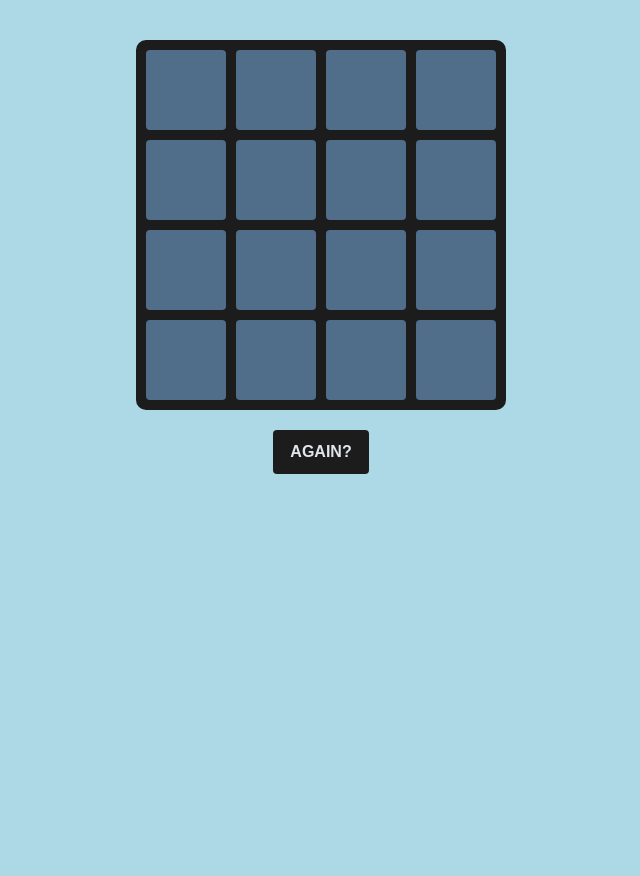
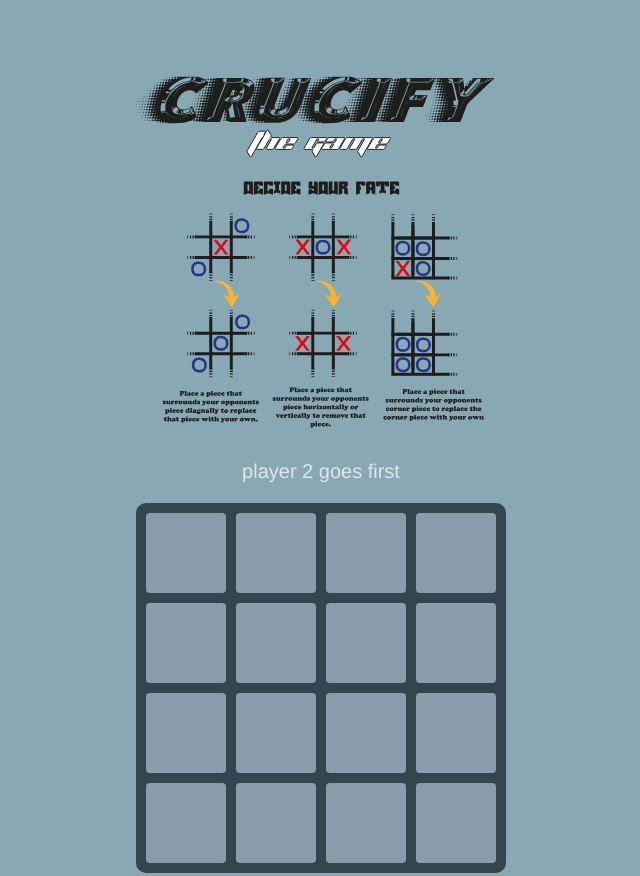
Before and after one commit to ccb321/02077310, an Electron app: page web-app/browser/index.html in a window 1280 px wide. Shown: the top 876 px of the page, without its empty margins (319-959 px from the left). Before the commit the page ends 800 px from the top, so only its background shows below. Drawn offline with Linux system fonts and the light colour scheme; files whose address does not match are found by name.

Commit message:
adding win messages

```diff
--- a/web-app/browser/default.css
+++ b/web-app/browser/default.css
@@ -16,9 +16,9 @@ body {
   flex-direction: column;
   padding-top: 5vh;
 }
-.game-logo {
-  width: 8rem;
-  height: 8rem;
+.logo {
+  width: 20rem;
+  height: 20rem;
 }
 #notification-bar {
   width: 18.5rem;
@@ -33,7 +33,7 @@ body {
   grid-template: repeat(4, 4rem) / repeat(4, 4rem);
   gap: 0.5rem;
   padding: 0.5rem;
-  background-color: #1c1c1c;
+  background-color: #33464e;
   border-radius: 0.5rem;
 }
 .busy figure {
@@ -54,7 +54,7 @@ body {
 figure {
   margin: 0;
   display: flex;
-  background-color: #506d8a;
+  background-color: #8b9cad;
   border-radius: 0.2rem;
   justify-content: center;
   align-items: center;
@@ -72,7 +72,7 @@ button {
   padding: 0.6rem 0.8rem;
   border-radius: 0.2rem;
   border: 1px solid transparent;
-  background-color: #1c1c1c;
+  background-color: #3f7da1;
   text-transform: uppercase;
   font-weight: bold;
   color: #e1e6eb;
--- a/web-app/browser/index.html
+++ b/web-app/browser/index.html
@@ -16,6 +16,14 @@
     <!--<script type="text/javascript" src="web-app\browser\main.js"></script>
     <script type="text/javascript" src="web-app\common\Crucify.js"></script>-->
 <body>
+    <img
+    class="logo"
+    src="Pictures/rulesCrucify.svg"
+    alt="Rules of Crucify"
+    width="300"
+    height="300"
+    />
+    <p id="display">Loading the game...</p>
     <main class="board">
         <figure id="f0" ></figure>
         <figure id="f1" ></figure>
@@ -37,7 +45,7 @@
       <button id="btnNewGame" >AGAIN? </button>
       <style>
         body {
-            background-color: lightblue;
+            background-color: rgb(136, 169, 180);
             }
       </style>
 </body>
--- a/web-app/browser/main.js
+++ b/web-app/browser/main.js
@@ -144,10 +144,7 @@ function NewGame() {
     document.getElementById("btnNewGame").disabled = true;
     //cleans the board
     CleanBoard();
-    // Set BOARD HTML color to busy
-    //document.getElementsByTagName("board")[0].classList.add("busy");
-    //ShowMessage("Setting up new game...");
-    //makes button pressable again
+    //shuffles player
     shufflePlayer();
     document.getElementById("btnNewGame").disabled = false;
   }
@@ -169,8 +166,10 @@ function CleanBoard() {
 // Function for triggering USER move
 function PlayUser(position,playersTurn) {
   console.log(playersTurn);
+  whosTurn(playersTurn);
   MakeMove(position,playersTurn);
   switchPlayer(playersTurn)
+  whosTurn(playersTurn);
   console.log(playersTurn);
 }
 
@@ -189,8 +188,10 @@ function shufflePlayer() {
   let random = Math.random() >= 0.5;
   if (random) {
     playersTurn = "Player1";
+    displayMessage("Player 1 goes first")
   } else {
     playersTurn = "Player2";
+    displayMessage("player 2 goes first")
   }
 }
 
@@ -216,7 +217,7 @@ function MakeMove(position,playersTurn) {
     bottomRightCorner(position,playersTurn);
     bottomLeftCorner(position,playersTurn);
     //gameover board returns true if the game is over
-    return !GameOver(BOARD);
+    return !GameOver(BOARD,playersTurn);
   }
   return false;
 }
@@ -244,14 +245,16 @@ function GameOver(board) {
   switch (Crucify.CheckForWinner(board)) {
     case 1:
       console.log("tie");
+      displayMessage("An Even Bout", UNOCCUPIED)
       break;
     case 2:
       console.log("Player 1 win");
-
+      displayMessage("PLAYER 2 HAS BEEN CRUCIFIED")
       //ShowMessage("You win! Congratulations!", PLAYER1);
       break;
     case 3:
       console.log("player2 win");
+      displayMessage("PLAYER 1 HAS BEEN CRUCIFIED")
       //ShowMessage("Computer wins this time!", PLAYER2);
       break;
     default:
@@ -260,6 +263,21 @@ function GameOver(board) {
   // Game is over, return true and set BOARD HTML color to busy
   document.getElementsByTagName("MAIN")[0].classList.add("busy");
   return true;
+}
+//function to display turn
+
+function whosTurn(playersTurn) {
+  if (playersTurn == "Player1") {
+    displayMessage("Player 1 decides");
+  } else {
+    displayMessage("Player 2 decides");
+  }
+}
+
+//functions to display win message
+function displayMessage(message) {
+  let notification_bar = document.getElementById("display");
+  notification_bar.innerHTML = message;
 }
 
 
--- a/web-app/common/Crucify.js
+++ b/web-app/common/Crucify.js
@@ -74,7 +74,7 @@ Crucify.CheckForWinner = function(board){
   ) {
     return board[0] == Player_1 ? 2 : 3;
   }
-  // Check for secondary diagonal win
+  // Check for other diagonal win
   if (
     board[3] !== UNOCCUPIED &&
     board[3] === board[6] &&
```
Also changed, not shown: web-app/browser/Pictures/crucifyGuide.svg (added), web-app/browser/Pictures/rulesCrucify.svg (added).
